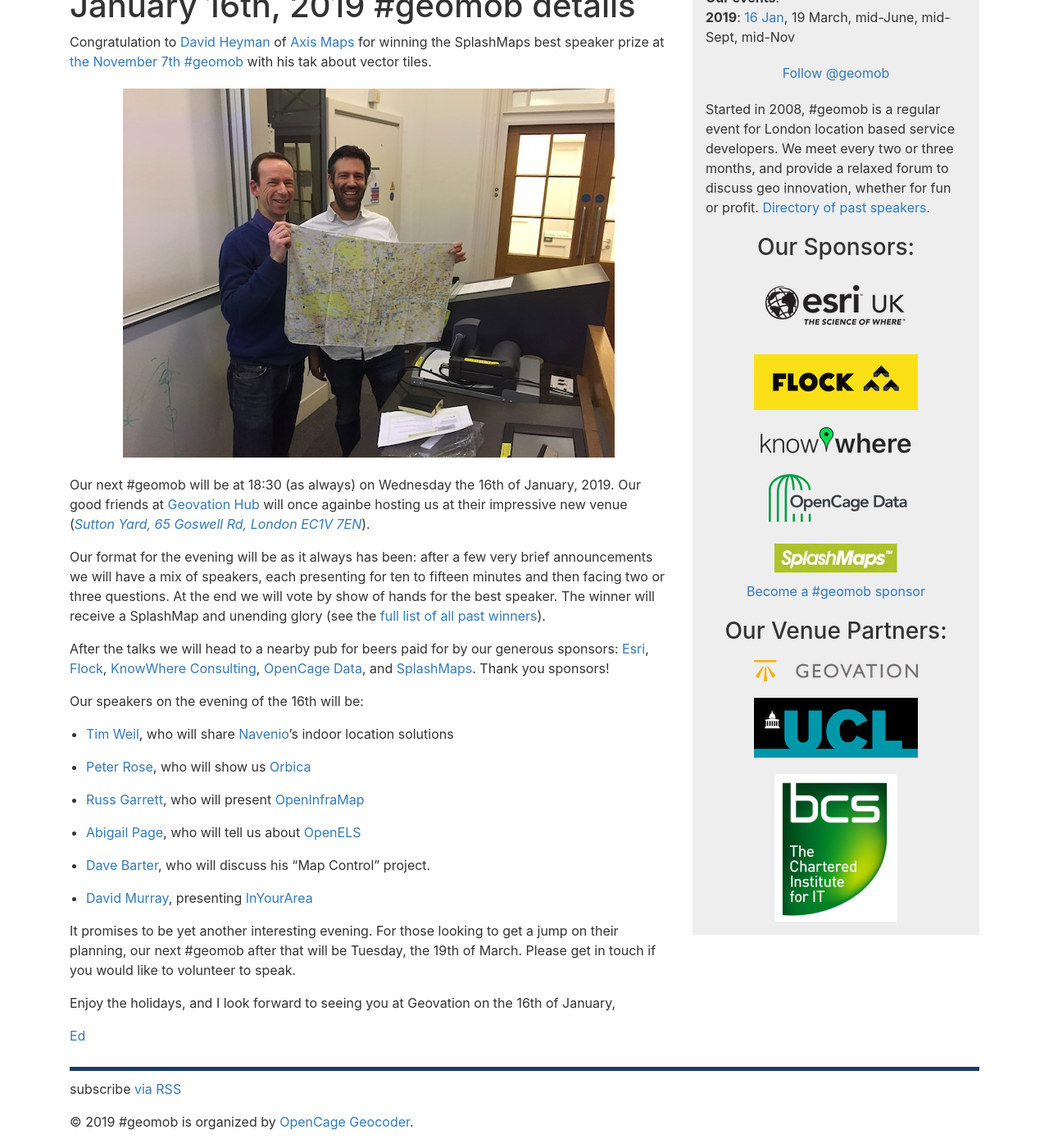
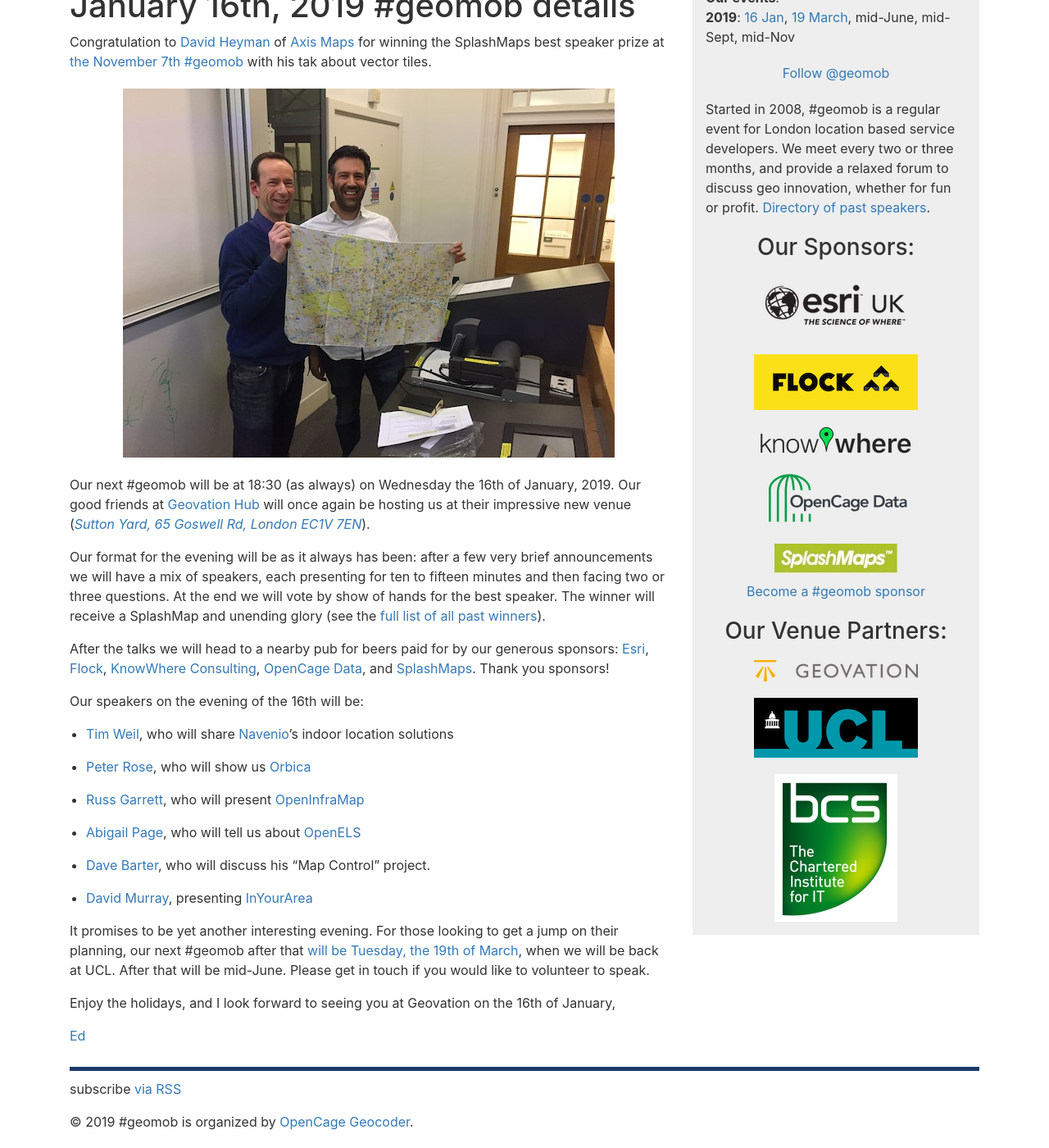
Before and after one commit to geomob/geomob-website, a Jekyll site: the page built from _posts/2018-11-08-january-16th-geomob-details.markdown, in a window 1280 px wide and 1400 px high, scrolled down 227 px. Shown: the whole window at 82% size. Built offline with Jekyll 4.4.1, drawn with Linux system fonts in a browser that asks for light colours; comment, search, counter and statistics services are not loaded.

Commit message:
March 19th 2019 details

```diff
--- a/_includes/sidebar.html
+++ b/_includes/sidebar.html
@@ -4,7 +4,7 @@
     <br/>
     <b>2019</b>:
     <a href="/post/jan-16th-2019-geomob-details">16 Jan</a>,
-    19 March,
+    <a href="/post/mar-19th-2019-geomob-details">19 March</a>,
     mid-June,
     mid-Sept,
     mid-Nov
--- a/_posts/2018-11-08-january-16th-geomob-details.markdown
+++ b/_posts/2018-11-08-january-16th-geomob-details.markdown
@@ -17,7 +17,7 @@
 Our next #geomob will be at 18:30 (as always) on Wednesday the
 16th of January, 2019.
 Our good friends at [Geovation Hub](https://geovation.uk/hub/)
-will once againbe hosting us at their impressive new venue (_[Sutton Yard, 65 Goswell Rd, London EC1V 7EN](https://www.openstreetmap.org/#map=19/51.52435/-0.09975)_).
+will once again be hosting us at their impressive new venue (_[Sutton Yard, 65 Goswell Rd, London EC1V 7EN](https://www.openstreetmap.org/#map=19/51.52435/-0.09975)_).
 
 Our format for the evening will be as it always has been: after a few very brief announcements we will have a mix of speakers, each presenting for ten to fifteen minutes and then facing two or three questions. At the end we will vote by show of hands for the best speaker. The winner will receive a SplashMap and unending glory (see the [full list of all past winners](http://geomobldn.org/past-speakers)).
 
@@ -45,8 +45,10 @@
 *  [David Murray](https://www.davidmurray.media/), presenting [InYourArea](https://www.inyourarea.co.uk)
 
 It promises to be yet another interesting evening. For those looking to get a
-jump on their planning, our next #geomob after that will be Tuesday, the 19th
-of March. Please get in touch if you would like to volunteer to speak.
+jump on their planning, our next #geomob after that
+[will be Tuesday, the 19th of March](/post/mar-19th-2019-geomob-details), when
+we will be back at UCL. After that will be mid-June.
+Please get in touch if you would like to volunteer to speak.
 
 Enjoy the holidays, and I look forward to seeing you at Geovation on the 16th
 of January,
```
Also changed, not shown: _posts/2019-01-02-march-19th-geomob-details.markdown (added, +44 -0 lines).
